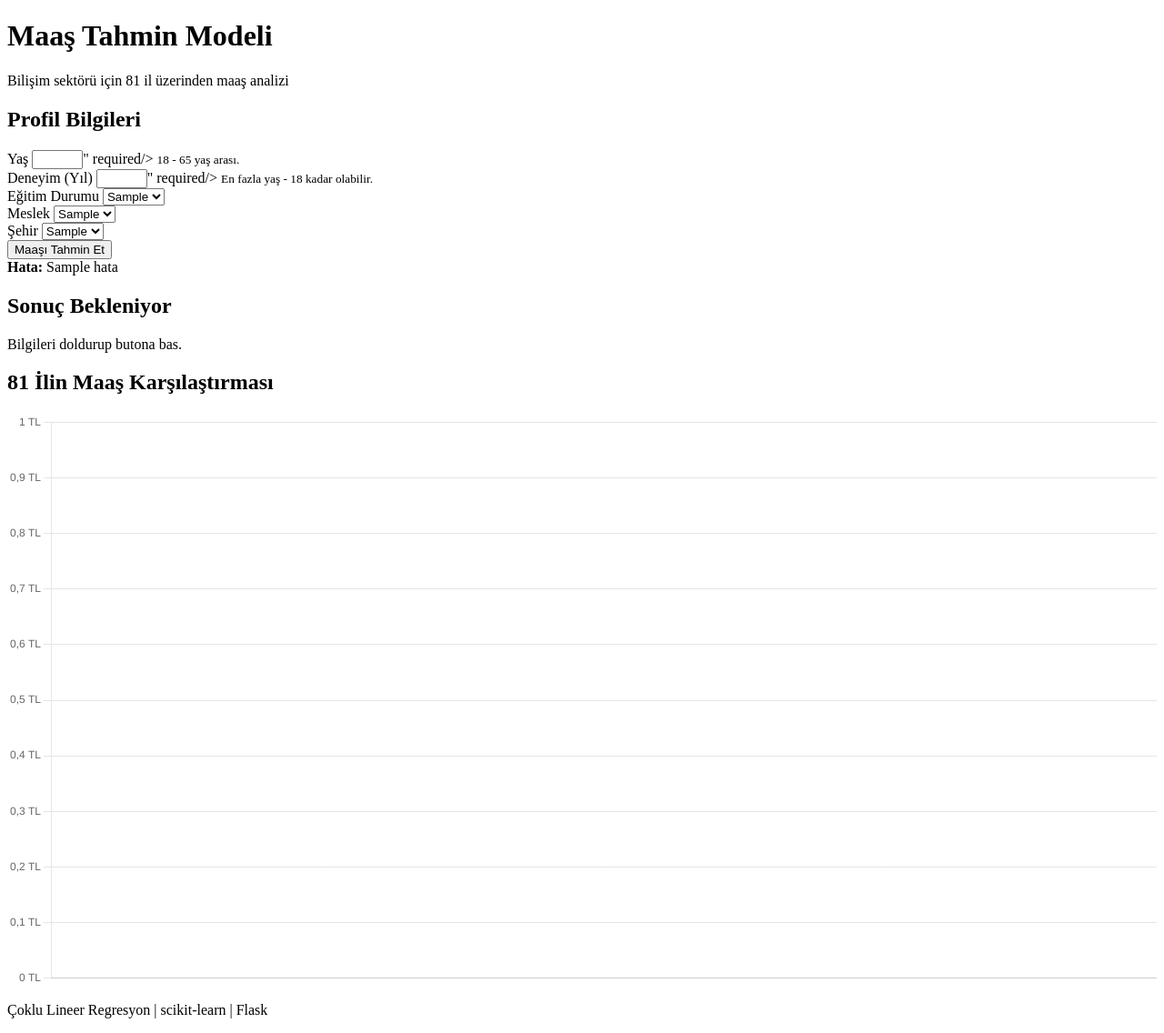
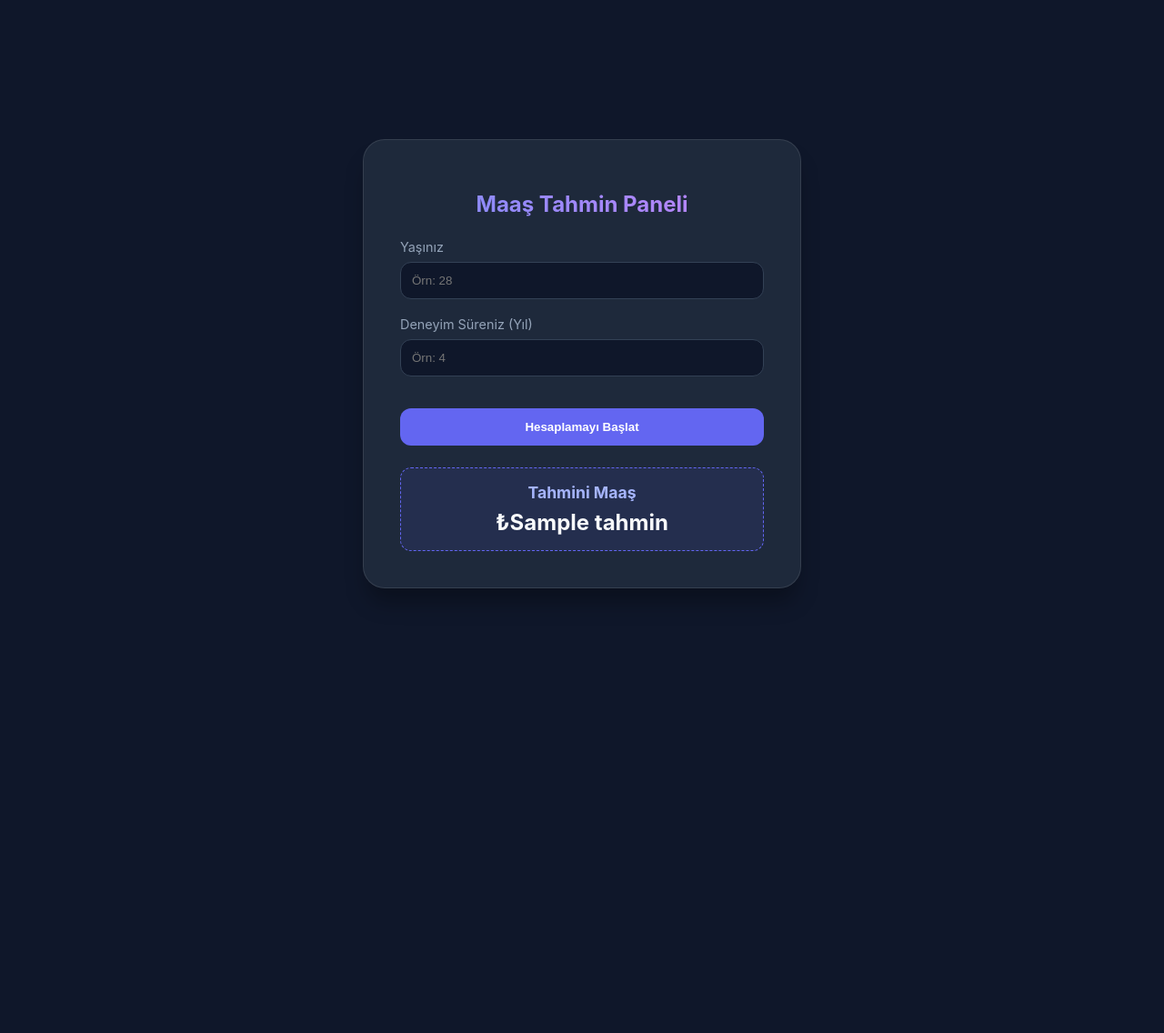
Before and after one commit to kayisdagasli-cmd/maas-tahmini-modeli, a Flask app: template templates/index.html in a window 1280 px wide. Shown: the whole page at 91% size. After the commit the page ends 647 px from the top, so only its background shows below. Run offline with Flask 3, Linux system fonts and the light colour scheme; the template is opened without the code that fills it: most values are stand-ins (such as "Sample title", 1, 10 or a date in 2020); form fields are guessed from the names that the template uses.

Commit message:
Update index.html

```diff
--- a/templates/index.html
+++ b/templates/index.html
@@ -1,101 +1,130 @@
 <!DOCTYPE html>
 <html lang="tr">
 <head>
-  <meta charset="UTF-8"/>
-  <title>Maaş Tahmin</title>
-  <link rel="stylesheet" href="{{ url_for('static', filename='style.css') }}"/>
-  <script src="https://cdn.jsdelivr.net/npm/chart.js"></script>
+    <meta charset="UTF-8">
+    <meta name="viewport" content="width=device-width, initial-scale=1.0">
+    <title>AI Maaş Tahminleyicisi</title>
+    <style>
+        :root {
+            --primary: #6366f1;
+            --bg: #0f172a;
+            --card: #1e293b;
+            --text: #f8fafc;
+        }
+
+        body {
+            font-family: 'Inter', sans-serif;
+            background-color: var(--bg);
+            color: var(--text);
+            display: flex;
+            justify-content: center;
+            align-items: center;
+            height: 100vh;
+            margin: 0;
+        }
+
+        .container {
+            background: var(--card);
+            padding: 2.5rem;
+            border-radius: 1.5rem;
+            box-shadow: 0 20px 25px -5px rgba(0, 0, 0, 0.3);
+            width: 100%;
+            max-width: 400px;
+            border: 1px solid rgba(255, 255, 255, 0.1);
+        }
+
+        h1 {
+            font-size: 1.5rem;
+            margin-bottom: 1.5rem;
+            text-align: center;
+            background: linear-gradient(to right, #818cf8, #c084fc);
+            -webkit-background-clip: text;
+            -webkit-text-fill-color: transparent;
+        }
+
+        .form-group {
+            margin-bottom: 1.2rem;
+        }
+
+        label {
+            display: block;
+            margin-bottom: 0.5rem;
+            font-size: 0.9rem;
+            color: #94a3b8;
+        }
+
+        input {
+            width: 100%;
+            padding: 0.75rem;
+            border-radius: 0.75rem;
+            border: 1px solid #334155;
+            background: #0f172a;
+            color: white;
+            box-sizing: border-box;
+            outline: none;
+            transition: border 0.3s;
+        }
+
+        input:focus {
+            border-color: var(--primary);
+        }
+
+        button {
+            width: 100%;
+            padding: 0.8rem;
+            background: var(--primary);
+            color: white;
+            border: none;
+            border-radius: 0.75rem;
+            font-weight: 600;
+            cursor: pointer;
+            transition: opacity 0.3s;
+            margin-top: 1rem;
+        }
+
+        button:hover {
+            opacity: 0.9;
+        }
+
+        .result {
+            margin-top: 1.5rem;
+            padding: 1rem;
+            background: rgba(99, 102, 241, 0.1);
+            border-radius: 0.75rem;
+            text-align: center;
+            border: 1px dashed var(--primary);
+        }
+
+        .result h2 {
+            margin: 0;
+            font-size: 1.1rem;
+            color: #a5b4fc;
+        }
+    </style>
 </head>
 <body>
     <div class="container">
-  <header>
-    <h1>Maaş Tahmin Modeli</h1>
-    <p class="subtitle">Bilişim sektörü için 81 il üzerinden maaş analizi</p>
-  </header>
-  <div class="grid">
-    <section class="card">
-      <h2>Profil Bilgileri</h2>
-      <form method="POST" action="/tahmin">
+        <h1>Maaş Tahmin Paneli</h1>
+        <form action="/predict" method="post">
             <div class="form-group">
-          <label>Yaş</label>
-          <input type="number" name="yas" min="18" max="65" value="{{ form.yas }}" required/>
-          <small>18 - 65 yaş arası.</small>
+                <label>Yaşınız</label>
+                <input type="number" name="yas" placeholder="Örn: 28" required>
             </div>
             <div class="form-group">
-          <label>Deneyim (Yıl)</label>
-          <input type="number" name="deneyim" min="0" max="47" value="{{ form.deneyim }}" required/>
-          <small>En fazla yaş - 18 kadar olabilir.</small>
+                <label>Deneyim Süreniz (Yıl)</label>
+                <input type="number" name="deneyim" placeholder="Örn: 4" required>
             </div>
-        <div class="form-group">
-          <label>Eğitim Durumu</label>
-          <select name="egitim">
-            {% for i in range(3) %}
-            <option value="{{ i }}" {% if form.egitim == i %}selected{% endif %}>{{ egitim_gosterim[i] }}</option>
-            {% endfor %}
-          </select>
+            <button type="submit">Hesaplamayı Başlat</button>
+        </form>
+
+        {% if tahmin %}
+            <div class="result">
+                <h2>Tahmini Maaş</h2>
+                <div style="font-size: 1.5rem; font-weight: bold; margin-top: 0.5rem;">
+                    ₺{{ tahmin }}
                 </div>
-        <div class="form-group">
-          <label>Meslek</label>
-          <select name="meslek">
-            {% for i in range(meslekler|length) %}
-            <option value="{{ i+1 }}" {% if form.meslek == i+1 %}selected{% endif %}>{{ meslek_gosterim[meslekler[i]] }}</option>
-            {% endfor %}
-          </select>
             </div>
-        <div class="form-group">
-          <label>Şehir</label>
-          <select name="sehir">
-            {% for i in range(iller|length) %}
-            <option value="{{ i }}" {% if form.sehir == i %}selected{% endif %}>{{ il_gosterim[iller[i]] }}</option>
-            {% endfor %}
-          </select>
-        </div>
-        <button type="submit" class="btn-primary">Maaşı Tahmin Et</button>
-      </form>
-    </section>
-    <section class="card result-card">
-      {% if hata %}
-      <div class="hata"><strong>Hata:</strong> {{ hata }}</div>
         {% endif %}
-      {% if sonuc %}
-      <h2>Tahmini Aylık Maaş</h2>
-      <div class="sonuc">{{ "{:,}".format(sonuc).replace(",",".") }} TL</div>
-      <p class="aciklama">Çoklu Lineer Regresyon modeli tahminidir.</p>
-      {% else %}
-      <h2>Sonuç Bekleniyor</h2>
-      <p class="aciklama">Bilgileri doldurup butona bas.</p>
-      {% endif %}
-    </section>
-  </div>
-  {% if karsilastirma %}
-  <section class="card chart-card">
-    <h2>81 İlin Maaş Karşılaştırması</h2>
-    <canvas id="maasGrafik"></canvas>
-  </section>
-  <script>
-    const veri = {{ karsilastirma|tojson }};
-    new Chart(document.getElementById("maasGrafik"), {
-      type: "bar",
-      data: {
-        labels: veri.map(x => x.il),
-        datasets: [{
-          data: veri.map(x => x.maas),
-          backgroundColor: veri.map(x => x.secili ? "#f59e0b" : "#7f1d1d"),
-          borderRadius: 4
-        }]
-      },
-      options: {
-        responsive: true,
-        plugins: { legend: { display: false } },
-        scales: {
-          x: { ticks: { autoSkip: false, maxRotation: 90, minRotation: 60, font: { size: 9 } } },
-          y: { ticks: { callback: v => v.toLocaleString("tr-TR") + " TL" } }
-        }
-      }
-    });
-  </script>
-  {% endif %}
-  <footer><p>Çoklu Lineer Regresyon | scikit-learn | Flask</p></footer>
     </div>
 </body>
 </html>
```
Lines whose indentation alone changed are shown as unchanged.
